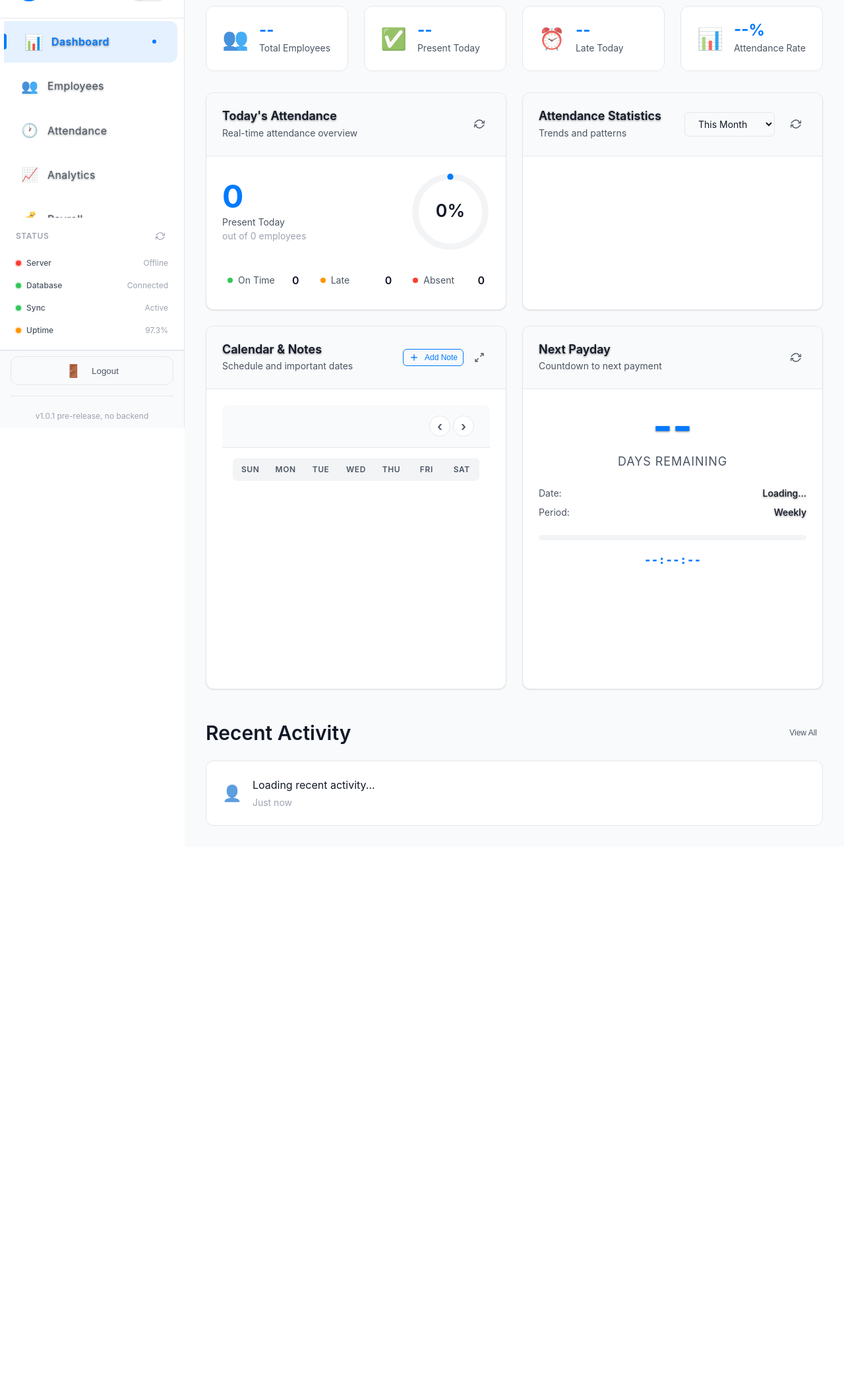
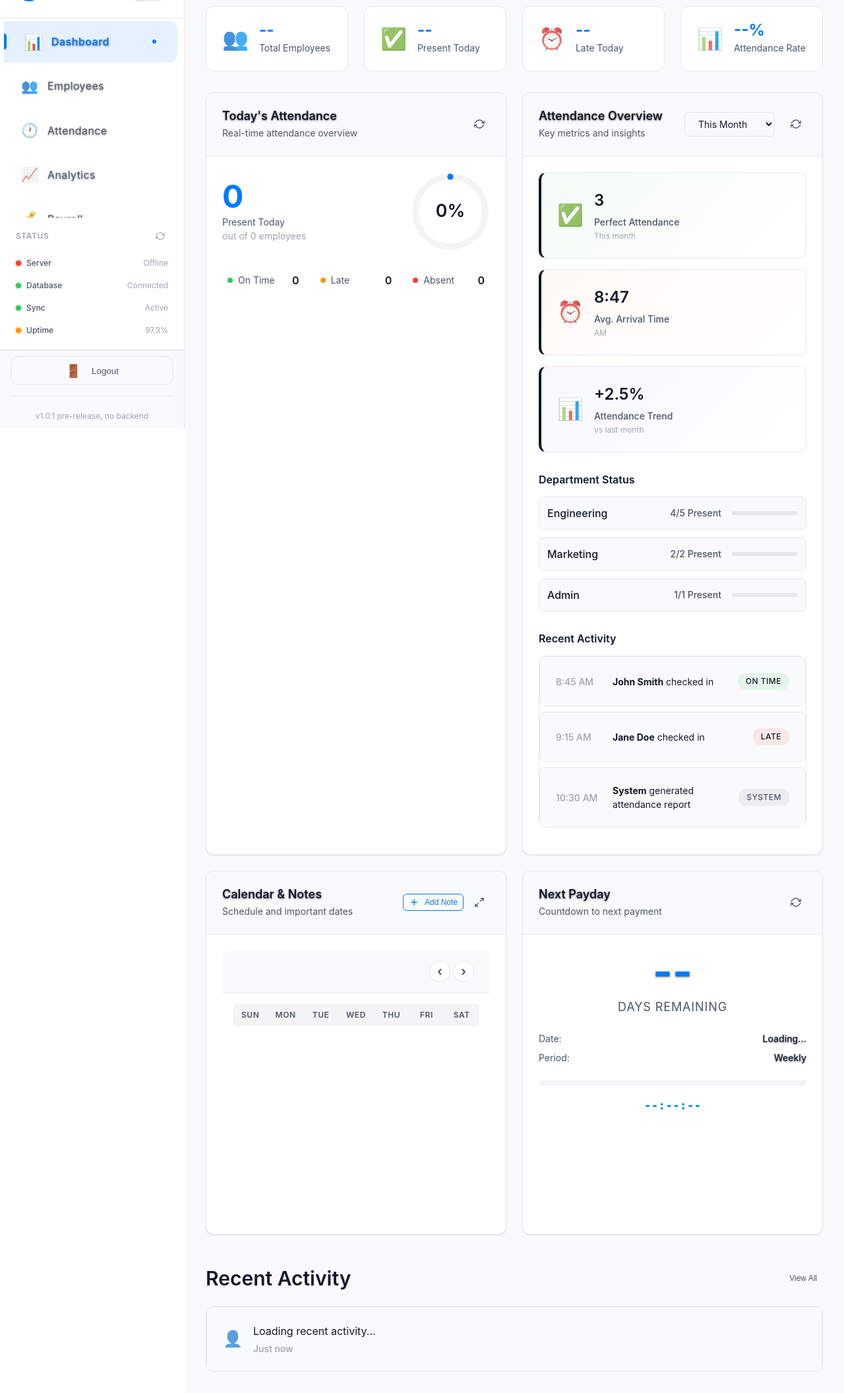
Before and after one commit to rrai23/Attendance-IM2-, a PHP site: page /dashboard.html in a window 1280 px wide. Shown: the part 151-2263 px from the top of the page at 66% size. Before the commit the page ends 1403 px from the top, so only its background shows below. Run offline with PHP 8.4, Linux system fonts and the light colour scheme; a map, chart or similar area stays blank; some libraries are stand-ins or nearby versions; some web fonts are replaced.

Commit message:
workingdashboard

```diff
--- a/css/styles.css
+++ b/css/styles.css
@@ -2343,45 +2343,238 @@
   border: 1px solid var(--color-gray-500);
 }
 
-/* Responsive styles for collapsed sidebar */
-.sidebar.collapsed .theme-toggle-container {
-  display: flex;
-  justify-content: center;
-  margin-top: var(--spacing-sm);
-}
-
-.sidebar.collapsed .theme-toggle-switch {
-  width: 40px;
-  height: 24px;
-}
-
-.sidebar.collapsed .theme-toggle-slider {
-  padding: 2px;
-}
-
-.sidebar.collapsed .theme-toggle-slider:before {
-  height: 18px;
-  width: 18px;
-  left: 2px;
-}
-
-.sidebar.collapsed .theme-toggle-input:checked + .theme-toggle-slider:before {
-  transform: translateX(18px);
-}
-
-.sidebar.collapsed .theme-icon-light,
-.sidebar.collapsed .theme-icon-dark {
-  width: 10px;
-  height: 10px;
-}
-
-/* Dark theme specific styles */
-[data-theme="dark"] .theme-toggle-slider {
-  background: var(--bg-secondary);
-  border-color: var(--border-color-dark, var(--border-color));
-}
-
-[data-theme="dark"] .theme-toggle-slider:before {
-  background: var(--bg-primary);
-  box-shadow: 0 2px 4px rgba(0, 0, 0, 0.4);
-}
+/* ===== ATTENDANCE OVERVIEW CARD STYLES ===== */
+
+/* Metrics Grid */
+.metrics-grid {
+    display: grid;
+    grid-template-columns: repeat(auto-fit, minmax(200px, 1fr));
+    gap: 1rem;
+    margin-bottom: 2rem;
+}
+
+.metric-card {
+    background: var(--bg-secondary);
+    border: 1px solid var(--border-color);
+    border-radius: 12px;
+    padding: 1.5rem;
+    display: flex;
+    align-items: center;
+    gap: 1rem;
+    transition: all 0.2s ease;
+    border-left: 4px solid var(--color-gray-300);
+}
+
+.metric-card:hover {
+    transform: translateY(-2px);
+    box-shadow: 0 4px 20px rgba(0, 0, 0, 0.1);
+}
+
+.metric-card.success {
+    border-left-color: var(--color-success);
+    background: linear-gradient(135deg, rgba(34, 197, 94, 0.05) 0%, transparent 100%);
+}
+
+.metric-card.warning {
+    border-left-color: var(--color-warning);
+    background: linear-gradient(135deg, rgba(251, 146, 60, 0.05) 0%, transparent 100%);
+}
+
+.metric-card.info {
+    border-left-color: var(--color-info);
+    background: linear-gradient(135deg, rgba(59, 130, 246, 0.05) 0%, transparent 100%);
+}
+
+.metric-icon {
+    font-size: 2rem;
+    opacity: 0.8;
+}
+
+.metric-info {
+    flex: 1;
+}
+
+.metric-value {
+    font-size: 1.5rem;
+    font-weight: 600;
+    color: var(--text-primary);
+    margin-bottom: 0.25rem;
+}
+
+.metric-label {
+    font-size: 0.875rem;
+    font-weight: 500;
+    color: var(--text-secondary);
+    margin-bottom: 0.125rem;
+}
+
+.metric-sublabel {
+    font-size: 0.75rem;
+    color: var(--text-tertiary);
+}
+
+/* Department Breakdown */
+.department-breakdown {
+    margin-bottom: 2rem;
+}
+
+.section-title {
+    font-size: 1rem;
+    font-weight: 600;
+    color: var(--text-primary);
+    margin-bottom: 1rem;
+    display: flex;
+    align-items: center;
+    gap: 0.5rem;
+}
+
+.department-list {
+    display: flex;
+    flex-direction: column;
+    gap: 0.75rem;
+}
+
+.department-item {
+    display: flex;
+    align-items: center;
+    gap: 1rem;
+    padding: 0.75rem;
+    background: var(--bg-secondary);
+    border: 1px solid var(--border-color);
+    border-radius: 8px;
+    transition: all 0.2s ease;
+}
+
+.department-item:hover {
+    background: var(--bg-primary);
+    border-color: var(--color-primary);
+}
+
+.department-info {
+    flex: 1;
+    display: flex;
+    justify-content: space-between;
+    align-items: center;
+}
+
+.department-name {
+    font-weight: 500;
+    color: var(--text-primary);
+}
+
+.department-count {
+    font-size: 0.875rem;
+    color: var(--text-secondary);
+    font-weight: 500;
+}
+
+.department-bar {
+    width: 100px;
+    height: 6px;
+    background: var(--color-gray-200);
+    border-radius: 3px;
+    overflow: hidden;
+}
+
+.bar-fill {
+    height: 100%;
+    background: linear-gradient(90deg, var(--color-success) 0%, var(--color-primary) 100%);
+    border-radius: 3px;
+    transition: width 0.3s ease;
+}
+
+/* Recent Activity */
+.recent-activity {
+    margin-bottom: 1rem;
+}
+
+.activity-list {
+    display: flex;
+    flex-direction: column;
+    gap: 0.5rem;
+}
+
+.activity-item {
+    display: flex;
+    align-items: center;
+    gap: 1rem;
+    padding: 0.75rem;
+    background: var(--bg-secondary);
+    border: 1px solid var(--border-color);
+    border-radius: 8px;
+    transition: all 0.2s ease;
+}
+
+.activity-item:hover {
+    background: var(--bg-primary);
+    border-color: var(--color-primary);
+}
+
+.activity-time {
+    font-size: 0.875rem;
+    font-weight: 500;
+    color: var(--text-secondary);
+    min-width: 70px;
+}
+
+.activity-description {
+    flex: 1;
+    font-size: 0.875rem;
+    color: var(--text-primary);
+}
+
+.activity-status {
+    font-size: 0.75rem;
+    font-weight: 500;
+    padding: 0.25rem 0.75rem;
+    border-radius: 12px;
+    text-transform: uppercase;
+    letter-spacing: 0.5px;
+}
+
+.activity-status.on-time {
+    background: rgba(34, 197, 94, 0.1);
+    color: var(--color-success);
+}
+
+.activity-status.late {
+    background: rgba(239, 68, 68, 0.1);
+    color: var(--color-error);
+}
+
+.activity-status.system {
+    background: rgba(107, 114, 128, 0.1);
+    color: var(--color-gray-600);
+}
+
+/* Responsive Design */
+@media (max-width: 768px) {
+    .metrics-grid {
+        grid-template-columns: 1fr;
+        gap: 0.75rem;
+    }
+
+    .metric-card {
+        padding: 1rem;
+    }
+
+    .department-info {
+        flex-direction: column;
+        align-items: flex-start;
+        gap: 0.25rem;
+    }
+
+    .department-bar {
+        width: 80px;
+    }
+
+    .activity-item {
+        flex-direction: column;
+        align-items: flex-start;
+        gap: 0.5rem;
+    }
+
+    .activity-time {
+        min-width: auto;
+    }
+}
--- a/dashboard.html
+++ b/dashboard.html
@@ -357,12 +357,12 @@
                         </div>
                     </div>
 
-                    <!-- Attendance Statistics Chart Tile -->
+                    <!-- Attendance Statistics Card -->
                     <div class="tile dashboard-tile" id="attendance-chart-tile">
                         <div class="tile-header">
                             <div class="tile-title-group">
-                                <h3 class="tile-title">Attendance Statistics</h3>
-                                <p class="tile-subtitle">Trends and patterns</p>
+                                <h3 class="tile-title">Attendance Overview</h3>
+                                <p class="tile-subtitle">Key metrics and insights</p>
                             </div>
                             <div class="tile-actions">
                                 <select class="chart-period-select" id="chart-period" aria-label="Chart period">
@@ -370,7 +370,7 @@
                                     <option value="month" selected>This Month</option>
                                     <option value="quarter">This Quarter</option>
                                 </select>
-                                <button class="tile-refresh-btn" title="Refresh chart data" aria-label="Refresh chart data">
+                                <button class="tile-refresh-btn" title="Refresh data" aria-label="Refresh data">
                                     <svg viewBox="0 0 24 24" fill="none" stroke="currentColor" stroke-width="2">
                                         <polyline points="23,4 23,10 17,10"></polyline>
                                         <polyline points="1,20 1,14 7,14"></polyline>
@@ -380,12 +380,94 @@
                             </div>
                         </div>
                         <div class="tile-content">
-                            <div class="chart-container">
-                                <canvas id="attendance-stats-chart" aria-label="Attendance statistics chart"></canvas>
+                            <!-- Key Metrics Grid -->
+                            <div class="metrics-grid">
+                                <div class="metric-card success">
+                                    <div class="metric-icon">✅</div>
+                                    <div class="metric-info">
+                                        <div class="metric-value" id="perfect-attendance">3</div>
+                                        <div class="metric-label">Perfect Attendance</div>
+                                        <div class="metric-sublabel">This month</div>
+                                    </div>
+                                </div>
+                                <div class="metric-card warning">
+                                    <div class="metric-icon">⏰</div>
+                                    <div class="metric-info">
+                                        <div class="metric-value" id="avg-arrival-time">8:47</div>
+                                        <div class="metric-label">Avg. Arrival Time</div>
+                                        <div class="metric-sublabel">AM</div>
+                                    </div>
+                                </div>
+                                <div class="metric-card info">
+                                    <div class="metric-icon">📊</div>
+                                    <div class="metric-info">
+                                        <div class="metric-value" id="attendance-trend">+2.5%</div>
+                                        <div class="metric-label">Attendance Trend</div>
+                                        <div class="metric-sublabel">vs last month</div>
+                                    </div>
+                                </div>
                             </div>
-                            <div class="chart-loading" id="chart-loading" style="display: none;">
-                                <div class="loading-spinner"></div>
-                                <span>Loading chart data...</span>
+
+                            <!-- Department Breakdown -->
+                            <div class="department-breakdown">
+                                <h4 class="section-title">Department Status</h4>
+                                <div class="department-list">
+                                    <div class="department-item">
+                                        <div class="department-info">
+                                            <span class="department-name">Engineering</span>
+                                            <span class="department-count">4/5 Present</span>
+                                        </div>
+                                        <div class="department-bar">
+                                            <div class="bar-fill" style="width: 80%"></div>
+                                        </div>
+                                    </div>
+                                    <div class="department-item">
+                                        <div class="department-info">
+                                            <span class="department-name">Marketing</span>
+                                            <span class="department-count">2/2 Present</span>
+                                        </div>
+                                        <div class="department-bar">
+                                            <div class="bar-fill" style="width: 100%"></div>
+                                        </div>
+                                    </div>
+                                    <div class="department-item">
+                                        <div class="department-info">
+                                            <span class="department-name">Admin</span>
+                                            <span class="department-count">1/1 Present</span>
+                                        </div>
+                                        <div class="department-bar">
+                                            <div class="bar-fill" style="width: 100%"></div>
+                                        </div>
+                                    </div>
+                                </div>
+                            </div>
+
+                            <!-- Recent Activity -->
+                            <div class="recent-activity">
+                                <h4 class="section-title">Recent Activity</h4>
+                                <div class="activity-list">
+                                    <div class="activity-item">
+                                        <div class="activity-time">8:45 AM</div>
+                                        <div class="activity-description">
+                                            <strong>John Smith</strong> checked in
+                                        </div>
+                                        <div class="activity-status on-time">On Time</div>
+                                    </div>
+                                    <div class="activity-item">
+                                        <div class="activity-time">9:15 AM</div>
+                                        <div class="activity-description">
+                                            <strong>Jane Doe</strong> checked in
+                                        </div>
+                                        <div class="activity-status late">Late</div>
+                                    </div>
+                                    <div class="activity-item">
+                                        <div class="activity-time">10:30 AM</div>
+                                        <div class="activity-description">
+                                            <strong>System</strong> generated attendance report
+                                        </div>
+                                        <div class="activity-status system">System</div>
+                                    </div>
+                                </div>
                             </div>
                         </div>
                     </div>
--- a/employee-management.html
+++ b/employee-management.html
@@ -3,7 +3,7 @@
 <head>
     <meta charset="UTF-8">
     <meta name="viewport" content="width=device-width, initial-scale=1.0">
-    <title>Employee Management - Attendance System</title>
+    <title>Employee Attendance - Attendance System</title>
     <link rel="stylesheet" href="css/styles.css">
     <!-- Font Awesome for icons -->
     <link rel="stylesheet" href="https://cdnjs.cloudflare.com/ajax/libs/font-awesome/6.0.0/css/all.min.css">
```
Also changed, not shown: js/dashboard.js (+153 -38 lines).
